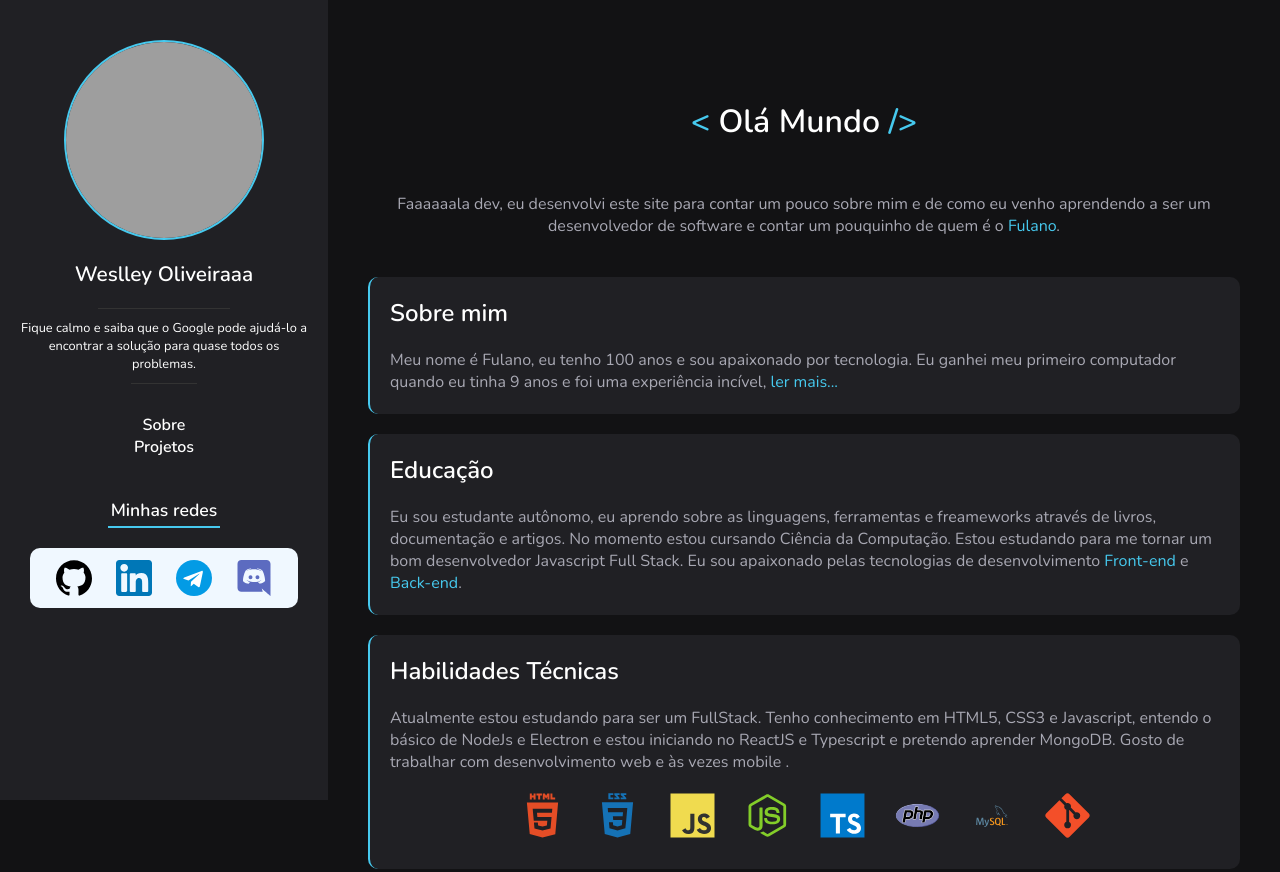
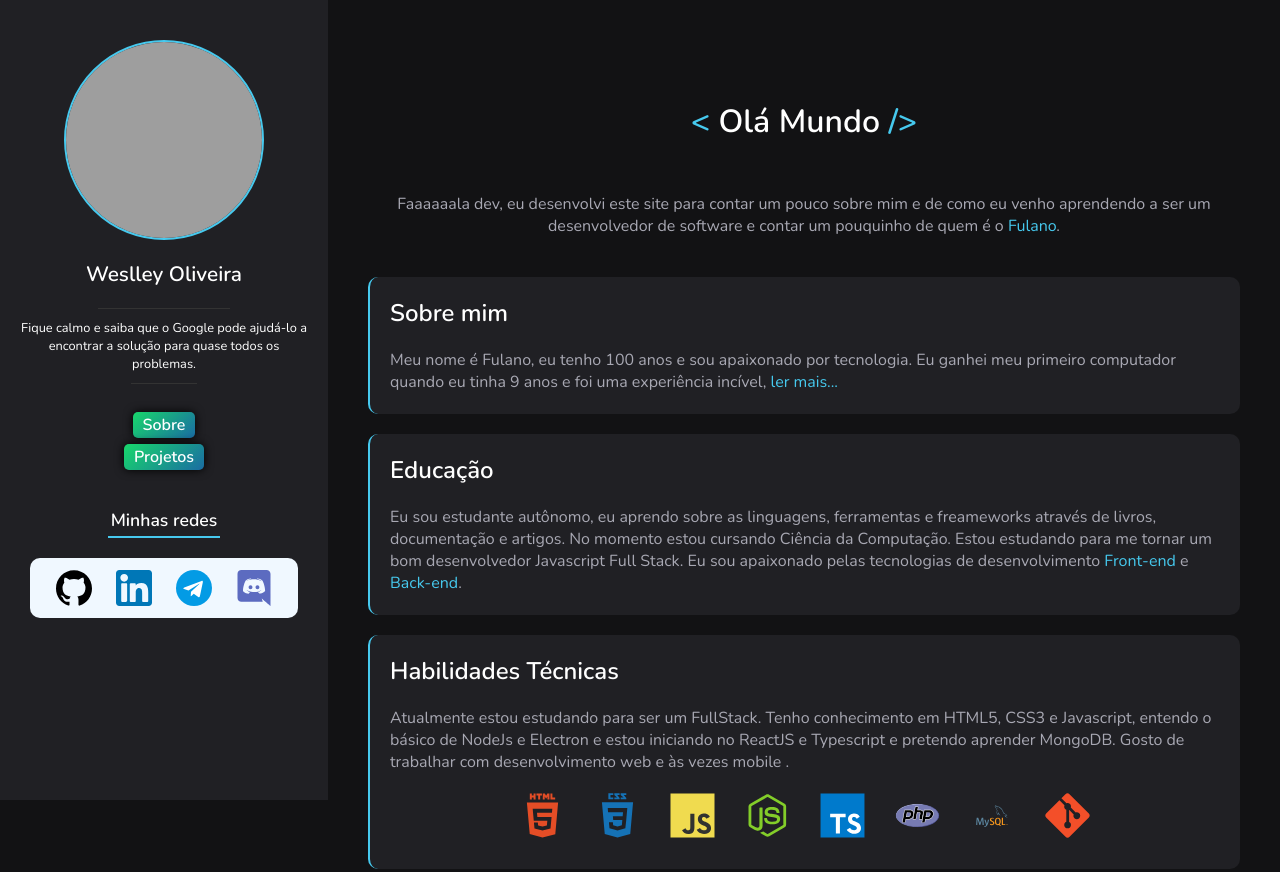
Before and after one commit to weslley19/personal-website, a plain HTML site: page index.html in a window 1280 px wide. Shown: the top 872 px of the page. Drawn offline with nearby package versions, Linux system fonts and the light colour scheme; grey boxes are pictures that could not be loaded.

Commit message:
feat: buttons pages

```diff
--- a/assets/css/reset.css
+++ b/assets/css/reset.css
@@ -71,8 +71,24 @@ body {
     margin-top: 30px;
 }
 
+.main-aside-pages-nav-menu li {
+    margin-top: 10px;
+}
+
 .main-aside-pages-nav-menu a {
     color: #fff;
+    background: linear-gradient(135deg, #18d26e 5%, #1a6ca3 100%);
+    transition: all 0.4s;
+    padding: 2px 10px;
+    font-weight: bold;
+    box-shadow: 0 0 10px #000;
+    border-radius: 5px;
+    -moz-border-radius: 5px;
+    -webkit-border-radius: 5px;
+}
+
+.main-aside-pages-nav-menu a:hover {
+    background: linear-gradient(135deg, #13b860 5%, #1a6ca3 100%);
 }
 
 .main-aside-social {
--- a/index.html
+++ b/index.html
@@ -35,7 +35,7 @@
             <header>
                 <img src="https://i1.wp.com/oportaln10.com.br/jerimumgeek/wp-content/uploads/2017/11/super-saiyajin-blue-de-goku-sinopse-do-epis%C3%B3dio-115-dragon-ball-super.jpg?resize=1191%2C670&ssl=1"
                     alt="Weslley Oliveira" title="Weslley Oliveira">
-                <p>Weslley Oliveiraaa</p>
+                <p>Weslley Oliveira</p>
             </header>
 
             <div class="main-aside-content-border-divider"></div>
```
